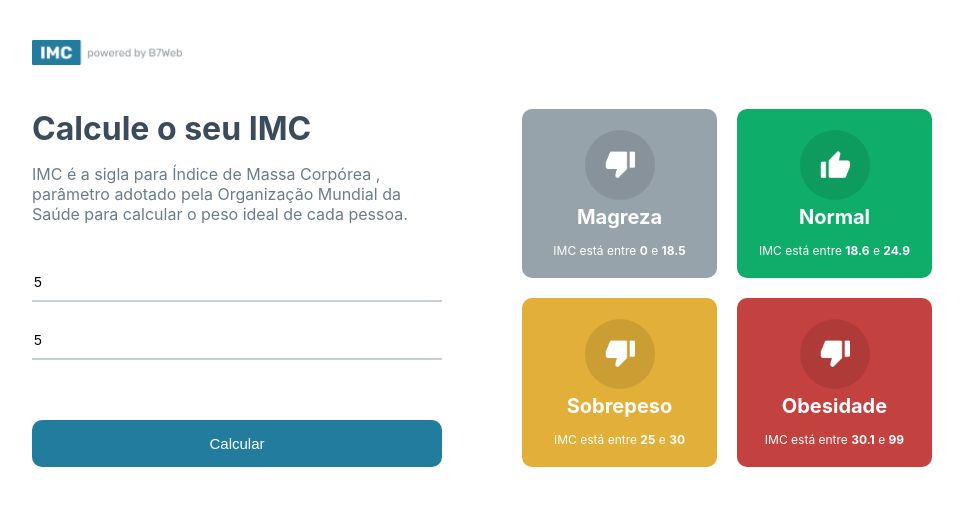
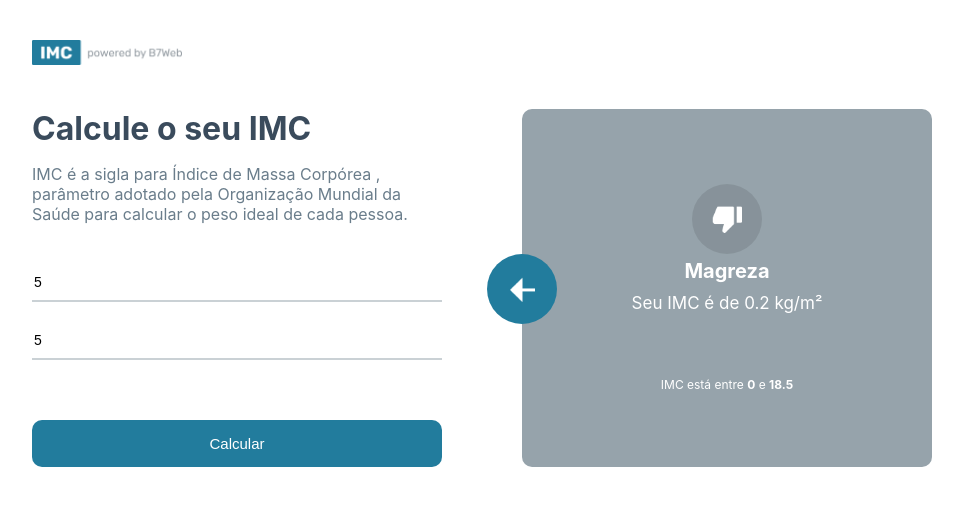
Before and after one commit to Gahbr/Calculadora-de-IMC, a React (Vite) app: page / in a window 1280 px wide. Both pictures are taken after typing "5", "5" into the empty fields and a click on the button "Calcular". Shown: the top 506 px of the page, without its empty margins (158-1121 px from the left). Built offline with nearby package versions, Linux system fonts and the light colour scheme.

Commit message:
Back button

```diff
--- a/src/App.module.css
+++ b/src/App.module.css
@@ -72,3 +72,25 @@
   grid-template-columns: repeat(2, 1fr);
   gap: 20px;
 }
+.container .rightSide .rightBig {
+  flex: 1;
+  display: flex;
+}
+.container .rightBig .rightArrow{
+  position: absolute;
+  background-color: #227c9d;
+  width: 70px;
+  height: 70px;
+  border-radius: 50%;
+  display: flex;
+  justify-content: center;
+  align-items: center;
+  cursor: pointer;
+  margin-left: -35px;
+  margin-top:145px;
+  transition: all ease .3s;
+}
+
+.container .rightSide .rightArrow:hover {
+  opacity: .8;
+}
--- a/src/App.tsx
+++ b/src/App.tsx
@@ -1,7 +1,8 @@
 import styles from './App.module.css'
 import poweredImg from './assets/powered.png'
+import leftArrowImg from './assets/leftarrow.png'
 import { useState } from 'react';
-import {levels, calculateImc} from './helpers/imc'
+import {levels, calculateImc, Level} from './helpers/imc'
 import GridItem from './components/GridItem';
 
 
@@ -9,12 +10,20 @@
 const App =() => {
 
   const [heightField, setHeightField] = useState<number>(0);
-  const [weightField, setWeightField] = useState<number>(0)
+  const [weightField, setWeightField] = useState<number>(0);
+  const [toShow, setToShow] = useState<Level | null> (null);
+
 
   const handleCalculatebutton= ()=>{
     if(heightField && weightField){
+      setToShow(calculateImc(heightField, weightField))
+    } else{ alert("Preencha todos os campos!")}
+  }
 
-    } else{ alert("Preencha todos os campos!")}
+  const handleBackButton = () =>{
+    setToShow(null);
+    setHeightField(0);
+    setWeightField(0);
   }
 
   return (
@@ -46,11 +55,21 @@
         </div>
 
         <div className={styles.rightSide}>
+          {!toShow &&
             <div className={styles.grid}>
               {levels.map((item, key) =>(
                <GridItem key={key} item={item}/>
               ))}
             </div>
+          }
+          {toShow &&
+            <div className={styles.rightBig}>
+              <div className={styles.rightArrow} onClick={handleBackButton}>
+                  <img src={leftArrowImg} alt="left arrow" width={25} />
+              </div>
+              <GridItem item={toShow}/>
+            </div>
+          }
         </div>
       </div>
     </div>
--- a/src/components/GridItem/GridItem.module.css
+++ b/src/components/GridItem/GridItem.module.css
@@ -30,3 +30,8 @@
     font-size: 12px;
     margin-top: 14px;
 }
+
+.yourImc{
+    font-size: 17px;
+    margin: 10px 0 50px 0;
+}
--- a/src/components/GridItem/index.tsx
+++ b/src/components/GridItem/index.tsx
@@ -16,6 +16,9 @@
 
         </div>
         <div className={styles.gridTitle}>{item.title}</div>
+        {item.yourImc &&
+          <div className={styles.yourImc}> Seu IMC é de {item.yourImc} kg/m²</div>
+        }
         <div className={styles.gridInfo}>
             <>
                 IMC está entre <strong>{item.imc[0]}</strong> e <strong>{item.imc[1]}</strong>
--- a/src/helpers/imc.ts
+++ b/src/helpers/imc.ts
@@ -18,8 +18,9 @@
 
     for( let i in levels){
         if (imc >= levels[i].imc[0] && imc < levels[i].imc[1]) {
-            levels[i].yourImc = imc;
-            return levels[i]
+            let levelCopy: Level = {...levels[i]};
+            levelCopy.yourImc = parseFloat(imc.toFixed(2));
+            return levelCopy;
         }
     }
     return null;
```
